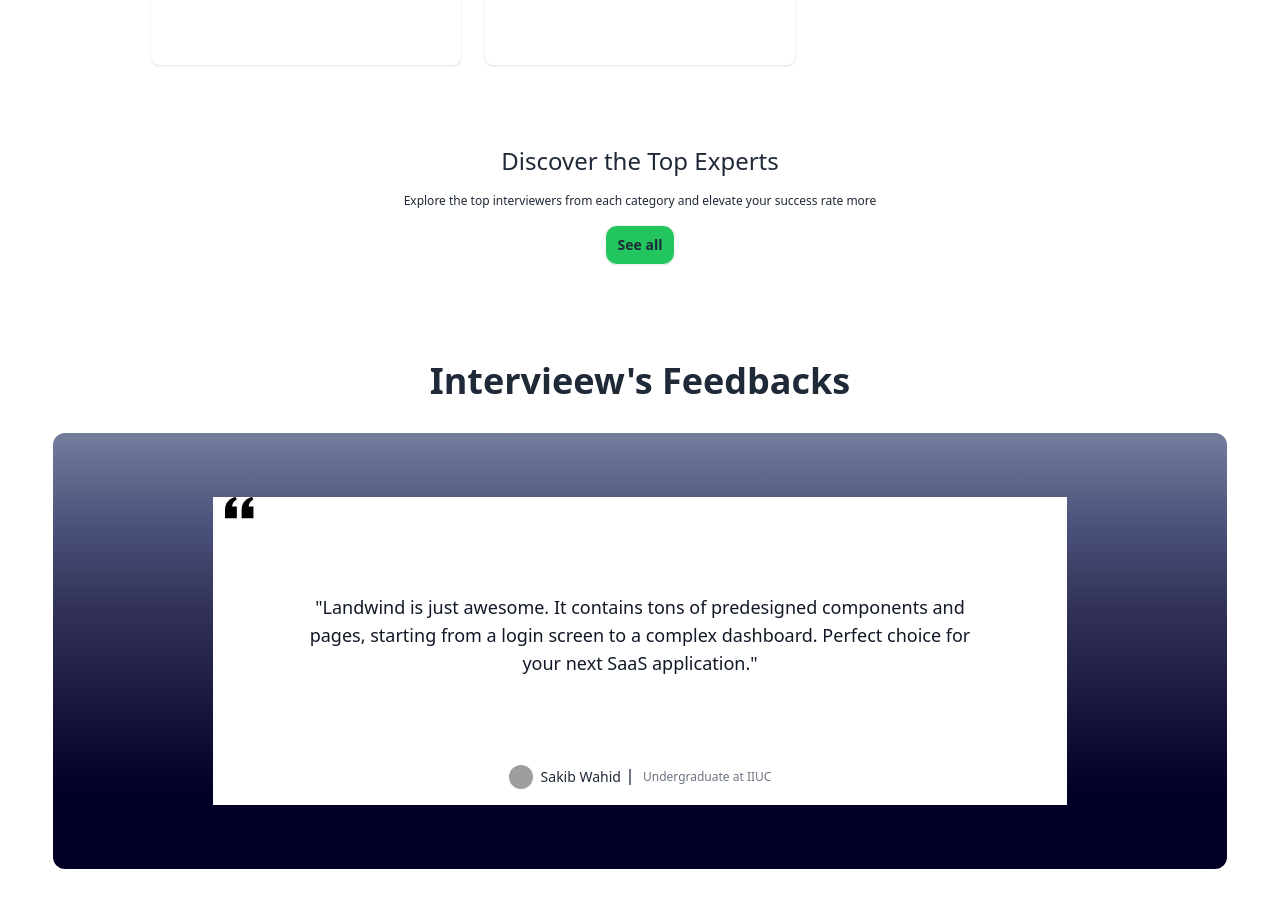
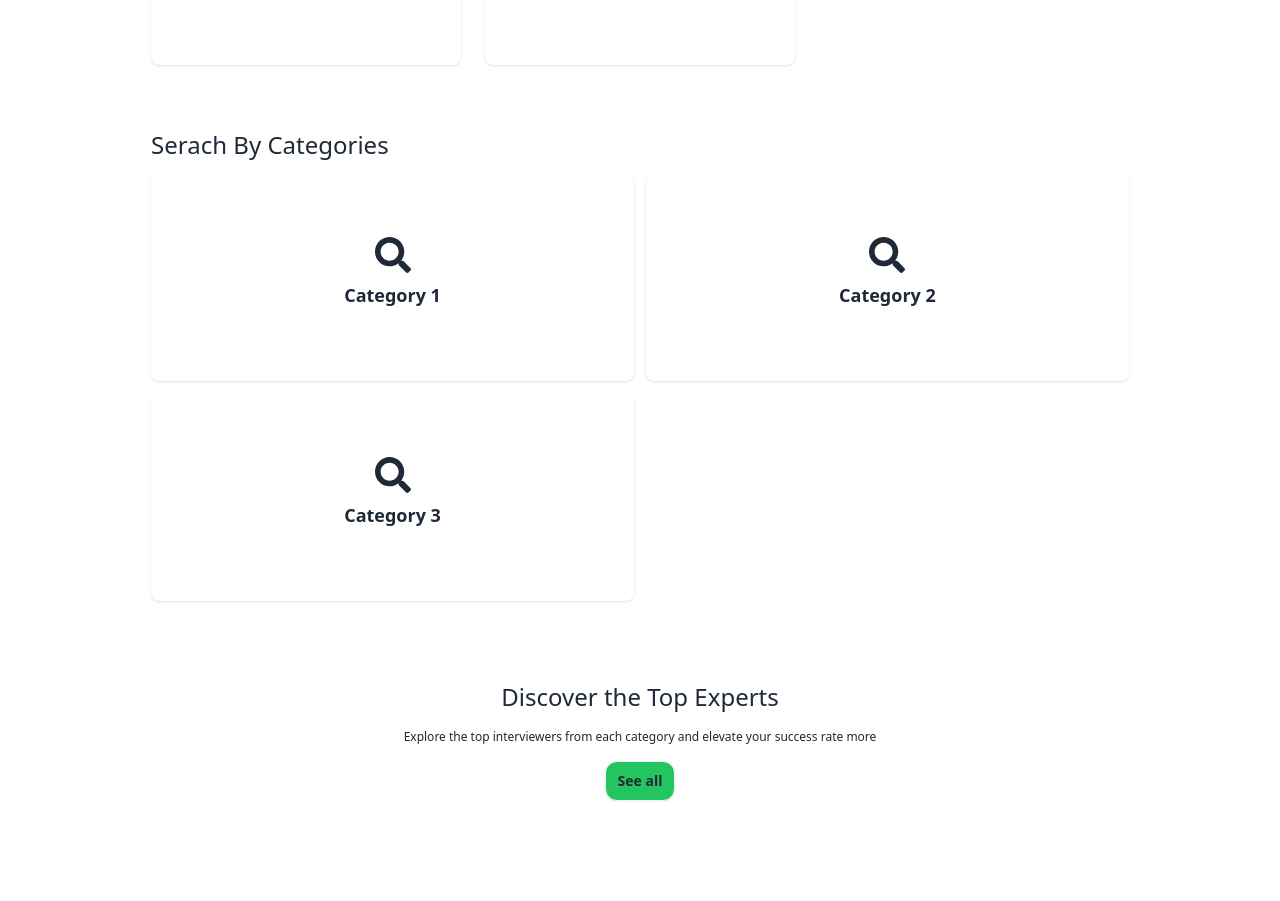
Before and after one commit to HiYasin/mocktrails-client, a React (Vite) app: page / in a window 1280 px wide. Shown: the part 1787-2688 px from the top of the page. Built offline with nearby package versions, Linux system fonts and the light colour scheme; grey boxes are pictures that could not be loaded.

Commit message:
category structure created

```diff
--- /dev/null
+++ b/src/components/Categories.jsx
@@ -0,0 +1,60 @@
+import React, { useState, useEffect } from "react";
+import {
+  FaUserTie,
+  FaSearch,
+  FaVideo,
+  FaEnvelope,
+  FaStar,
+} from "react-icons/fa";
+const CategoriesGrid = () => {
+  const [categories, setCategories] = useState([]);
+
+  useEffect(() => {
+    const data = [
+      {
+        id: 1,
+        name: "Category 1",
+        icon: <FaSearch className="text-4xl text-gray-800" />,
+      },
+      {
+        id: 2,
+        name: "Category 2 ",
+        icon: <FaSearch className="text-4xl text-gray-800" />,
+      },
+      {
+        id: 3,
+        name: "Category 3",
+        icon: <FaSearch className="text-4xl text-gray-800" />,
+      },
+    ];
+    setCategories(data); // Correctly setting the state here
+  }, []); // useEffect ensures this runs once on component mount
+
+  return (
+    <main className="container w-full md:w-10/12 my-16 mx-auto">
+      <div className="grid grid-cols-12 w-full gap-3">
+        <div className="col-span-12">
+          <h3 className="font-medium text-2xl"> Serach By Categories</h3>
+        </div>
+        {categories.map((items) => {
+          return (
+            <div
+              key={items.id}
+              className="col-span-6 bg-white p-16 rounded-lg shadow hover:shadow-lg transition duration-300 overflow-hidden"
+            >
+            <div className="flex flex-col items-center text-center">
+            <div>{items.icon}</div>
+                <h3 className="my-2 text-lg font-semibold text-gray-800">
+                  {items.name}
+                </h3>
+
+              </div>
+            </div>
+          );
+        })}
+      </div>
+    </main>
+  );
+};
+
+export default CategoriesGrid;
--- a/src/components/OfferingsGrid.jsx
+++ b/src/components/OfferingsGrid.jsx
@@ -75,7 +75,6 @@ const OfferingsGrid = () => {
             key={item.id}
             className="relative group w-full bg-white p-16 rounded-lg shadow hover:shadow-lg transition duration-300 overflow-hidden"
           >
-            {/* Default Content */}
             <div className="flex flex-col items-center text-center group-hover:opacity-0 group-hover:invisible transition-opacity duration-300">
               {item.icon}
               <h2 className="mt-2 text-lg font-semibold text-gray-800">{item.heading}</h2>
--- a/src/pages/Home.jsx
+++ b/src/pages/Home.jsx
@@ -3,7 +3,8 @@ import BannerImage from "../components/BannerImage";
 import OfferingsGrid from "../components/OfferingsGrid";
 import Review from "../components/Review";
 import Search from "../components/Search";
-import Mentors from "../components/Mentors"
+import Mentors from "../components/Mentors";
+import Categories from "../components/categories";
 
 const Home = () => {
     return (
@@ -12,6 +13,7 @@ const Home = () => {
             <BannerImage></BannerImage>
             <Search></Search>
             <OfferingsGrid></OfferingsGrid>
+            <Categories></Categories>
             <Mentors></Mentors>
             <Review></Review>
         </div>
```
